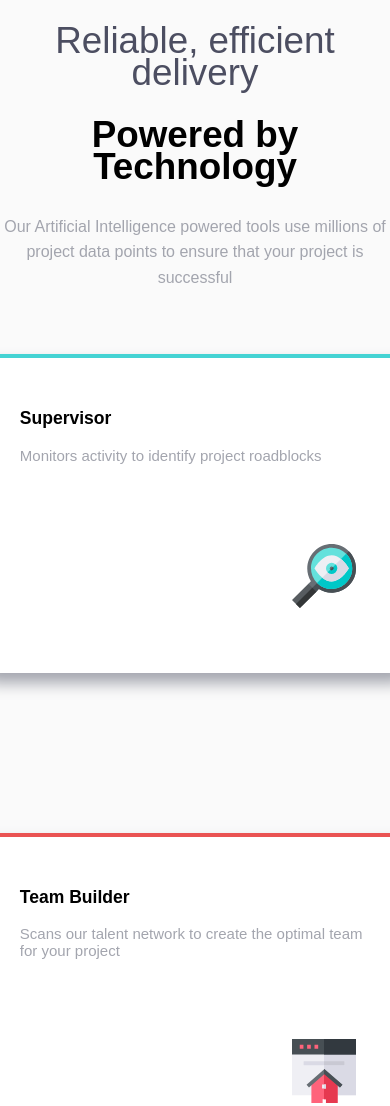
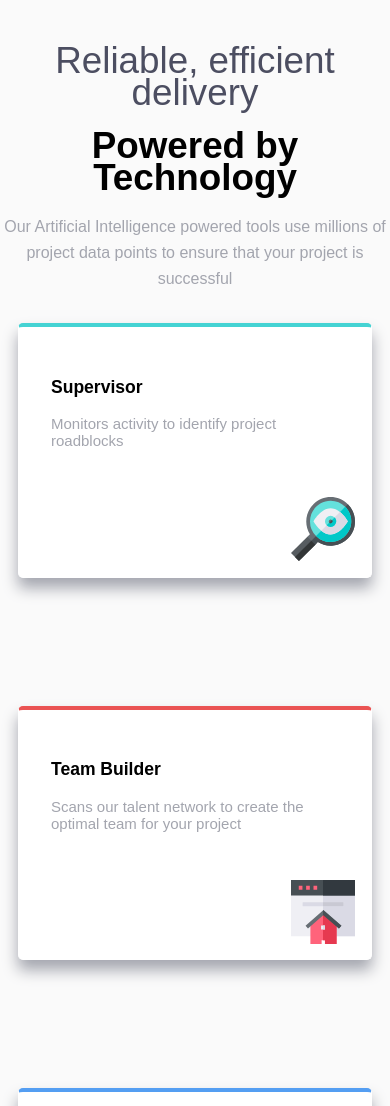
Before and after one commit to Camilo-FR/Frontend-Mentor-Four-Cards, a plain HTML site: page index.html in a window 390 px wide. Shown: the top 1106 px of the page. Drawn offline with Linux system fonts and the light colour scheme.

Commit message:
adjusting css and responsive

```diff
--- a/css/style.css
+++ b/css/style.css
@@ -44,6 +44,8 @@ dd,
 ol,
 ul,
 li,
+h1,
+h2,
 fieldset,
 form,
 label,
@@ -97,6 +99,14 @@ body {
   min-height: 100vh;
 }
 
+header {
+  height: 10%;
+}
+
+section {
+  height: 90%;
+}
+
 /**************/
 /*****TOP*****/
 /*************/
@@ -106,6 +116,7 @@ body {
   max-width: 500px;
   text-align: center;
   line-height: 1.6rem;
+  padding-top: 1.5rem;
 }
 
 h1 {
@@ -113,10 +124,12 @@ h1 {
   font-weight: lighter;
   line-height: 1.2rem;
   color: hsl(234, 12%, 34%);
+  margin: 1.3rem 0;
 }
 h2 {
   font-size: 2.3rem;
   font-weight: 600;
+  margin: 1.3rem 0;
 }
 header .top p {
   font-size: 1rem;
@@ -147,8 +160,8 @@ section p {
   background-color: #fff;
   border: solid 1px white;
   border-radius: 5px;
-  width: 21.9rem;
-  height: 15.6rem;
+  width: 20rem;
+  height: 11.6rem;
   margin-bottom: 2rem;
   border-top: solid 4px hsl(0, 78%, 62%);
   padding: 2rem;
@@ -157,7 +170,7 @@ section p {
 }
 
 .logo-team {
-  margin-top: 5rem;
+  margin-top: 3rem;
   margin-left: 17rem;
 }
 
@@ -165,8 +178,8 @@ section p {
   background-color: #fff;
   border: solid 1px white;
   border-radius: 5px;
-  width: 21.9rem;
-  height: 15.6rem;
+  width: 20rem;
+  height: 11.6rem;
   margin-bottom: 2rem;
   border-top: solid 4px hsl(34, 97%, 64%);
   padding: 2rem;
@@ -175,7 +188,7 @@ section p {
 }
 
 .logo-karma {
-  margin-top: 5rem;
+  margin-top: 3rem;
   margin-left: 17rem;
 }
 
@@ -183,8 +196,8 @@ section p {
   background-color: #fff;
   border: solid 1px white;
   border-radius: 5px;
-  width: 21.9rem;
-  height: 15.6rem;
+  width: 20rem;
+  height: 11.6rem;
   margin-bottom: 2rem;
   border-top: solid 4px hsl(180, 62%, 55%);
   padding: 2rem;
@@ -193,7 +206,7 @@ section p {
 }
 
 .logo-supervisor {
-  margin-top: 5rem;
+  margin-top: 4rem;
   margin-left: 17rem;
 }
 
@@ -201,8 +214,8 @@ section p {
   background-color: #fff;
   border: solid 1px white;
   border-radius: 5px;
-  width: 21.9rem;
-  height: 15.6rem;
+  width: 20rem;
+  height: 11.6rem;
   margin-bottom: 2rem;
   border-top: solid 4px hsl(212, 86%, 64%);
   padding: 2rem;
@@ -211,7 +224,7 @@ section p {
 }
 
 .logo-calculator {
-  margin-top: 5rem;
+  margin-top: 3rem;
   margin-left: 17rem;
 }
 
@@ -253,9 +266,9 @@ section p {
 /****RESPONSIVE MOBILE****/
 /*************************/
 
-@media screen and (max-width: 400px) {
+@media screen and (max-width: 450px) {
   body {
-    max-width: 400px;
+    max-width: 450px;
   }
   .supervisor {
     margin-top: 4rem;
@@ -278,4 +291,31 @@ section p {
     margin: 0 auto;
     gap: 8rem;
   }
+
+  .supervisor,
+  .calculator,
+  .karma,
+  .team-builder {
+    width: 18rem;
+    margin: 0 auto;
+  }
+
+  .supervisor {
+    margin-top: 2rem;
+  }
+
+  .karma {
+    margin-bottom: 2rem;
+  }
+
+  .logo-team,
+  .logo-calculator,
+  .logo-karma,
+  .logo-supervisor {
+    margin-left: 15rem;
+  }
+
+  .logo-supervisor {
+    margin-top: 3rem;
+  }
 }
```
